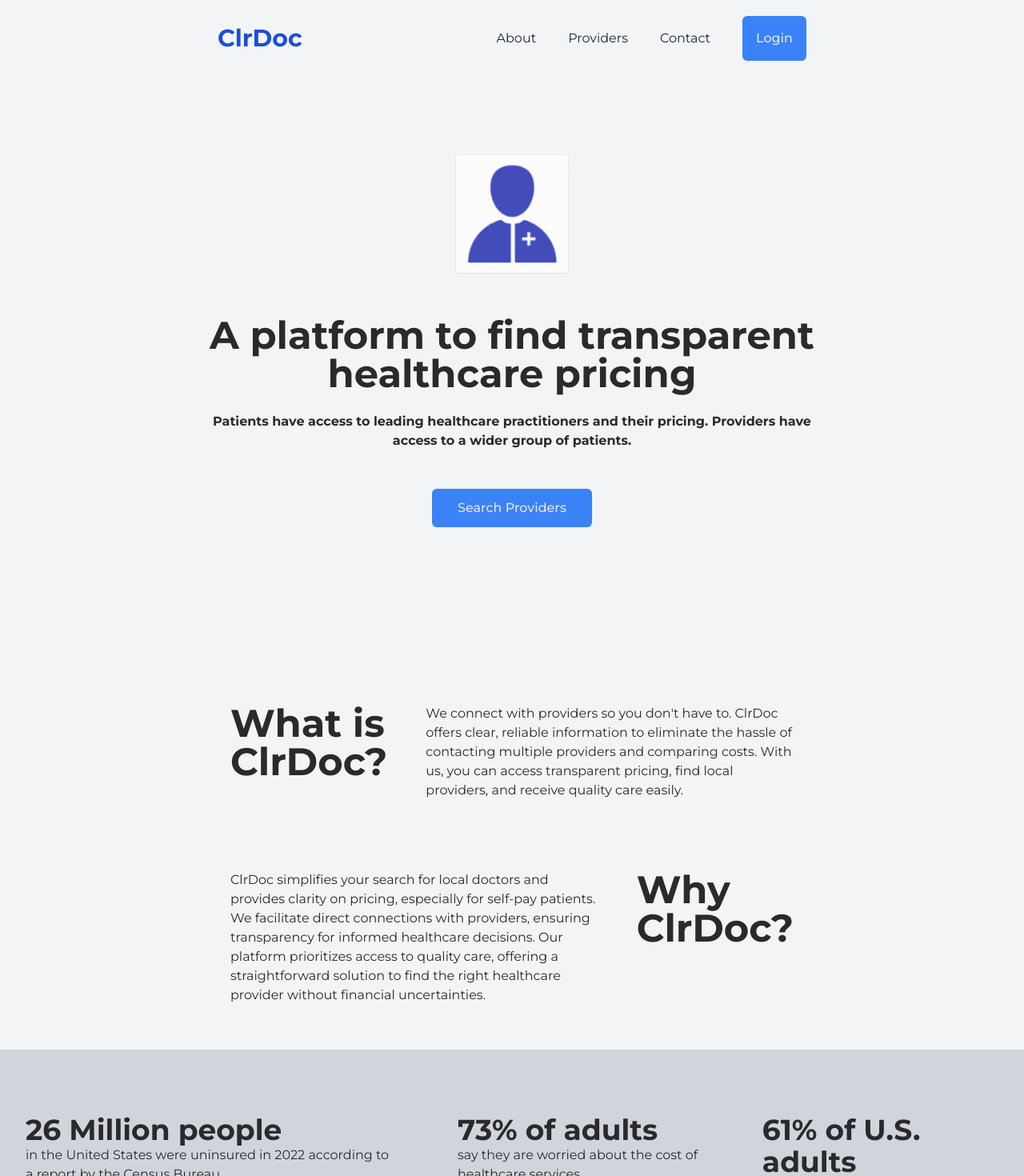
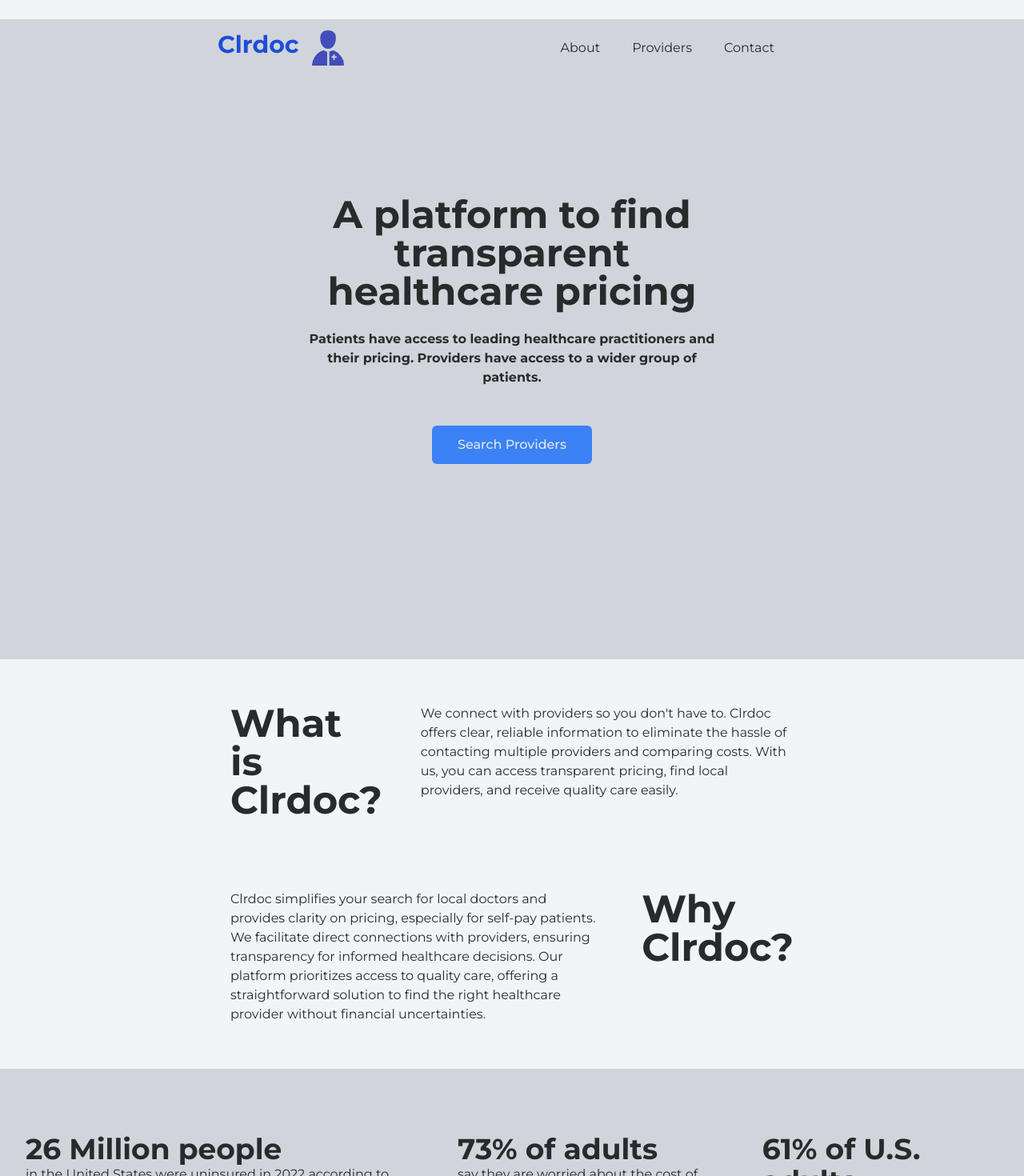
Before and after one commit to HunterKnott/clrdoc, a Next.js app: page / in a window 1280 px wide. Shown: the top 1470 px of the page at 80% size. Built offline with nearby package versions, Linux system fonts and the light colour scheme; no server answers.

Commit message:
Added more text to about

```diff
--- a/app/NavBar.jsx
+++ b/app/NavBar.jsx
@@ -39,16 +39,19 @@ export default function Navbar({ options }) {
     }, [])
 
     return (
-        <div className="flex justify-between items-center h-24 w-[60%] max-w-[1240px] px-4 z-30 text-gray-700">
+        <div className="flex justify-between items-center h-24 w-[60%] max-w-[1240px] px-4 pt-6 z-30 text-gray-700">
             {!menuOpen ?
-                <h1 className="w-full text-3xl font-bold text-blue-700">ClrDoc</h1>
+                <div className='flex flex-row gap-4'>
+                    <h1 className="w-full text-3xl font-bold text-blue-700">Clrdoc</h1>
+                    <img src="Images/ClrDocIcon.png" alt="Icon" className="w-[40px]" />
+                </div>
                 : <h1></h1>
             }
             <ul className="hidden md:flex">
                 <nav className='flex space-x-10 px-10 py-4'>
                     {listLinks}
                 </nav>
-                <li>
+                {/* <li>
                     {user ? (
                         <form action={logout}>
                             <button
@@ -64,19 +67,19 @@ export default function Navbar({ options }) {
                             <button className="bg-blue-500 w-[80px] rounded-md font-medium text-gray-200 p-4 hover:bg-blue-600 transition duration-300">Login</button>
                         </Link>
                     )}
-                </li>
+                </li> */}
             </ul>
             <div onClick={toggleMenu} className="block md:hidden">
                 {menuOpen ? <AiOutlineClose size={20} /> : <AiOutlineMenu size={20} />}
             </div>
             <div className={menuOpen ? "fixed left-0 top-0 w-[60%] h-full bg-white border-r border-r-gray-900 ease-in-out duration-500 z-50" : "fixed left-[-100%]"}>
-                <h1 className="w-full text-3xl font-bold text-blue-700 m-4">ClrDoc</h1>
+                <h1 className="w-full text-3xl font-bold text-blue-700 m-4">Clrdoc</h1>
                 <ul className="uppercase p-4">
                     <nav className='flex flex-col gap-6 items-start px-4 pb-6 border-y divide-y'>
                         {listLinks}
                     </nav>
                     <li className="p-4 border-b border-gray-600">
-                        {user ? (
+                        {/* {user ? (
                             <form action={logout}>
                                 <button
                                     type="submit"
@@ -86,7 +89,7 @@ export default function Navbar({ options }) {
                             </form>
                         ) : (
                             <Link href={'./login'}>Login</Link>
-                        )}
+                        )} */}
                     </li>
                 </ul>
             </div>
--- a/app/about/page.jsx
+++ b/app/about/page.jsx
@@ -11,7 +11,7 @@ export default function Page() {
                         <h2 className="font-bold md:text-3xl sm:text-xl text-2xl">Jaron Anderson</h2>
                         <div className='container'>
                             <img src="Images/JaronPicture.png" alt="Image" className='mb-8 w-[400px]' />
-                            <p>Lorem ipsum dolor sit amet, consectetur adipiscing elit, sed do eiusmod tempor incididunt ut labore et dolore magna aliqua. Ut enim ad minim veniam, quis nostrud exercitation ullamco laboris nisi ut aliquip ex ea commodo consequat.</p>
+                            <p>I'm Jaron. I&#39;ve worked in the software industry for a while, and now I&#39;m hyper focused on building Clrdoc - a digital marketplace to connect healthcare professionals and patients. I want to change the landscape of healthcare services drastically. I hope with Clrdoc we can make receiving services from healthcare providers as simple and transparent as buying eggs at the grocery store.</p>
                         </div>
                     </div>
                     <div className='flex flex-col'>
--- a/app/page.jsx
+++ b/app/page.jsx
@@ -5,8 +5,8 @@ export default function Home() {
     return (
         <main className="flex min-h-screen flex-col gap-6 items-center bg-gray-100">
             <NavBar options={["About", "Providers", "Contact"]}/>
-            <div className="max-w-[800px] mt-[-96px] w-full h-screen mx-auto text-center flex flex-col gap-6 justify-center items-center">
-                <img src="Images/ClrDocIcon.png" alt="Icon" className="w-[200px]" />
+            <div className="bg-gray-300 md:px-96 mt-[-96px] w-full h-screen mx-auto text-center flex flex-col gap-6 justify-center items-center">
+                {/* <img src="Images/ClrDocIcon.png" alt="Icon" className="w-[200px]" /> */}
                 <h1 className="font-bold md:text-5xl sm:text-3xl text-2xl">A platform to find transparent healthcare pricing</h1>
                 <p className="font-bold">Patients have access to leading healthcare practitioners and their pricing. Providers have access to a wider group of patients.</p>
                 <div className="flex flex-row gap-8 justify-center items-center">
@@ -17,18 +17,18 @@ export default function Home() {
             </div>
             <div className="flex flex-row gap-12 p-8 md:w-[60%]">
                 <h1 className="font-bold md:text-5xl sm:text-3xl text-2xl">
-                        What is ClrDoc?
+                        What is Clrdoc?
                 </h1>
                 <p>
-                    We connect with providers so you don&#39;t have to. ClrDoc offers clear, reliable information to eliminate the hassle of contacting multiple providers and comparing costs. With us, you can access transparent pricing, find local providers, and receive quality care easily.
+                    We connect with providers so you don&#39;t have to. Clrdoc offers clear, reliable information to eliminate the hassle of contacting multiple providers and comparing costs. With us, you can access transparent pricing, find local providers, and receive quality care easily.
                 </p>
             </div>
             <div className="flex flex-row gap-12 p-8 md:w-[60%]">
                 <p>
-                    ClrDoc simplifies your search for local doctors and provides clarity on pricing, especially for self-pay patients. We facilitate direct connections with providers, ensuring transparency for informed healthcare decisions. Our platform prioritizes access to quality care, offering a straightforward solution to find the right healthcare provider without financial uncertainties.
+                    Clrdoc simplifies your search for local doctors and provides clarity on pricing, especially for self-pay patients. We facilitate direct connections with providers, ensuring transparency for informed healthcare decisions. Our platform prioritizes access to quality care, offering a straightforward solution to find the right healthcare provider without financial uncertainties.
                 </p>
                 <h1 className="font-bold md:text-5xl sm:text-3xl text-2xl">
-                    Why ClrDoc?
+                    Why Clrdoc?
                 </h1>
             </div>
             <div className='bg-gray-300 flex flex-col md:flex-row w-full px-8 py-20 mb-20 gap-20'>
```
Also changed, not shown: public/Images/ClrDocIcon.png.
